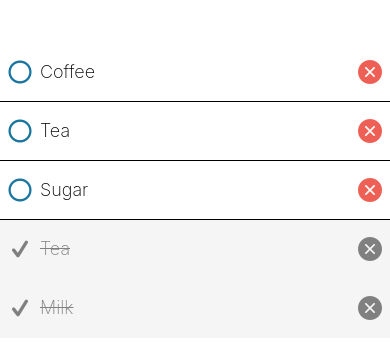
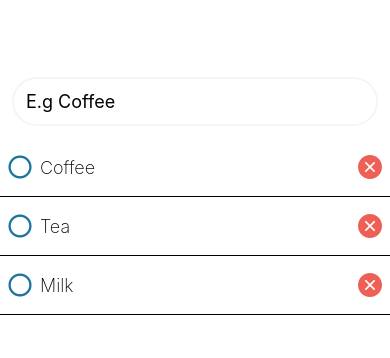
Before and after one commit to dsouzaalfred/react-native-shopping-list, a React Native app: screen / in a window 390 px wide. Shown: the part 232-590 px from the top of the page. Built offline with nearby package versions, Linux system fonts and the light colour scheme.

Commit message:
Add text input

```diff
--- a/app/index.tsx
+++ b/app/index.tsx
@@ -1,19 +1,51 @@
-import { StyleSheet, View } from "react-native";
+import { StyleSheet, TextInput, View } from "react-native";
 import { theme } from "../theme";
 import { ShoppingListItem } from "../components/ShoppingListItem";
+import { useState } from "react";
+
+type ShoppingListItemType = {
+  id: string;
+  name: string;
+};
+
+const initialList: ShoppingListItemType[] = [
+  { id: "1", name: "Coffee" },
+  { id: "2", name: "Tea" },
+  { id: "3", name: "Milk" },
+];
 
 export default function App() {
+  const [shoppingList, setShoppingList] = useState(initialList);
+  const [value, setValue] = useState<string>();
+
+  const handleSubmit = () => {
+    if (value) {
+      const newShoppingList = [
+        { id: new Date().toISOString(), name: value },
+        ...shoppingList,
+      ];
+      setShoppingList(newShoppingList);
+      setValue(undefined);
+    }
+  };
+
   return (
     <View style={styles.container}>
       {/* <Text>
           {PixelRatio.get()} - PixelRatio.get() - Return the device pixel
           density
         </Text> */}
-      <ShoppingListItem name="Coffee" />
-      <ShoppingListItem name="Tea" />
-      <ShoppingListItem name="Sugar" />
-      <ShoppingListItem name="Tea" isCompleted />
-      <ShoppingListItem name="Milk" isCompleted />
+      <TextInput
+        value={value}
+        style={styles.textInput}
+        onChangeText={setValue}
+        placeholder="E.g Coffee"
+        onSubmitEditing={handleSubmit}
+        returnKeyType="done"
+      />
+      {shoppingList.map((item) => (
+        <ShoppingListItem name={item.name} key={item.id} />
+      ))}
     </View>
   );
 }
@@ -23,5 +55,15 @@
     flex: 1,
     backgroundColor: theme.colorWhite,
     justifyContent: "center",
+    paddingTop: 12,
+  },
+  textInput: {
+    borderColor: theme.colorLightGrey,
+    borderWidth: 2,
+    padding: 12,
+    fontSize: 18,
+    borderRadius: 50,
+    marginHorizontal: 12,
+    marginBottom: 12,
   },
 });
```
